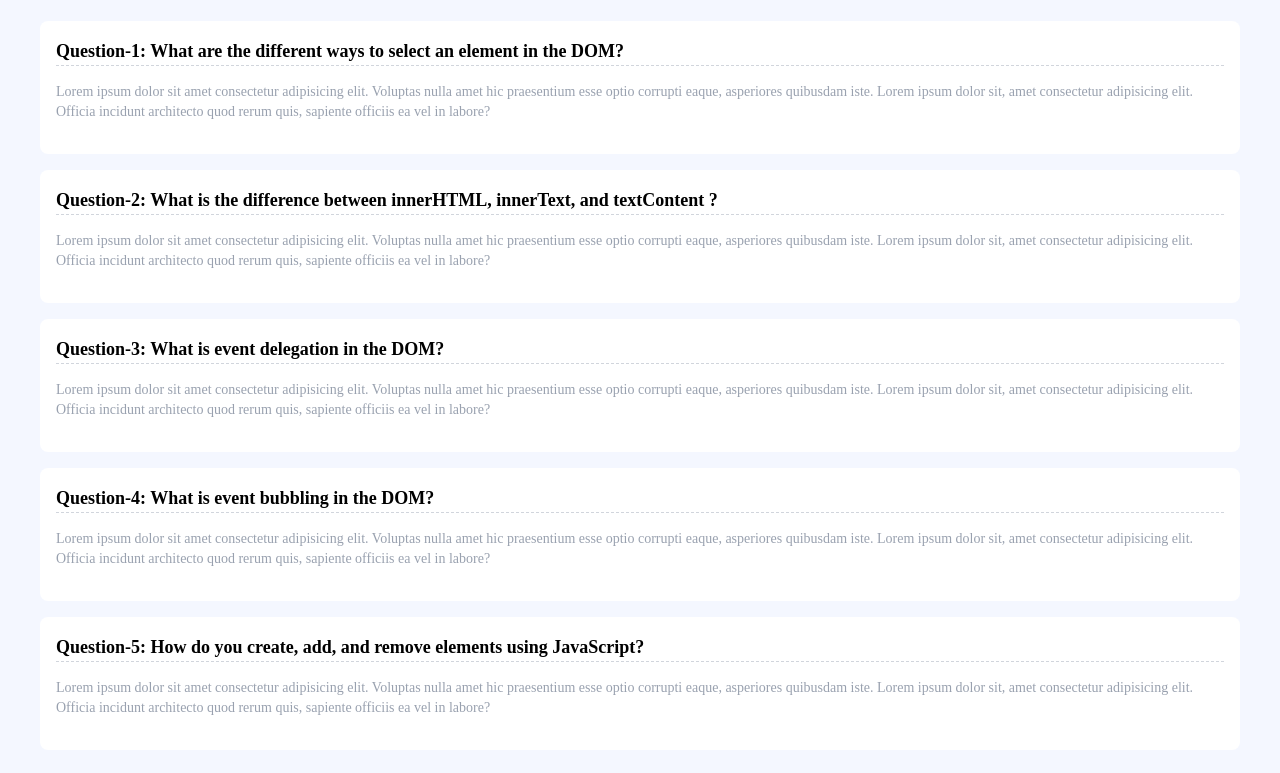
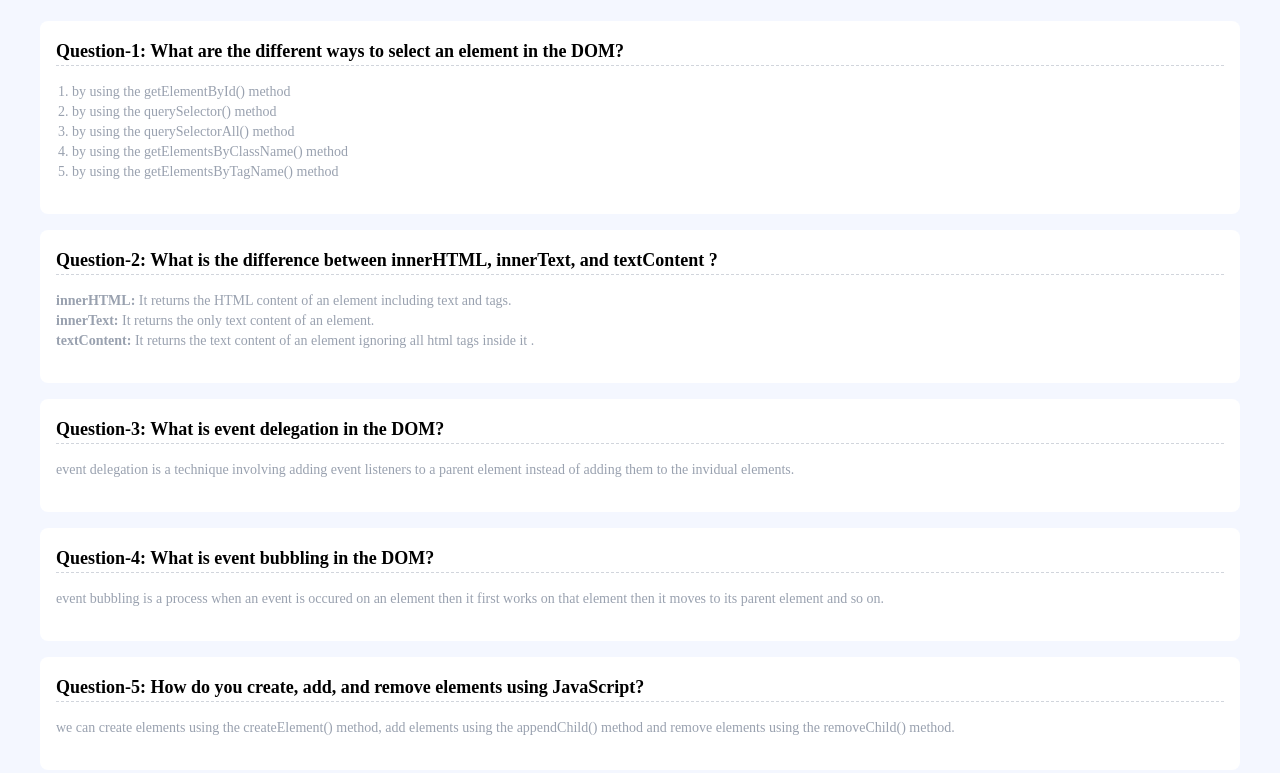
Before and after one commit to suraiya-jahan-bhuiyan-sraboni/Dev-board, a website: page blog.html in a window 1280 px wide. Shown: the part 187-960 px from the top of the page. Drawn offline with Linux system fonts and the light colour scheme.

Commit message:
blog page done

```diff
--- a/blog.html
+++ b/blog.html
@@ -27,30 +27,34 @@
     <div class="p-4 bg-white mx-10 rounded-lg mb-4">
         <h1 class=" font-bold text-lg border-b-1 border-dashed border-gray-300
         ">Question-1: What are the different ways to select an element in the DOM?</h1>
-        <p class="text-gray-400 my-4 text-sm">
-            Lorem ipsum dolor sit amet consectetur adipisicing elit. Voluptas nulla amet hic praesentium esse optio
-            corrupti eaque, asperiores quibusdam iste. Lorem ipsum dolor sit, amet consectetur adipisicing elit. Officia
-            incidunt architecto quod rerum quis, sapiente officiis ea vel in labore?
-        </p>
+        <div class="text-gray-400 my-4 text-sm px-4">
+            <ol class="list-decimal list-outside">
+                <li>by using the getElementById() method</li>
+                <li>by using the querySelector() method</li>
+                <li>by using the querySelectorAll() method</li>
+                <li>by using the getElementsByClassName() method</li>
+                <li>by using the getElementsByTagName() method</li>
+
+            </ol>
+        </div>
     </div>
     <!-- question 2 -->
     <div class="p-4 bg-white mx-10 rounded-lg mb-4">
         <h1 class=" font-bold text-lg border-b-1 border-dashed border-gray-300
             ">Question-2: What is the difference between innerHTML, innerText, and textContent ?</h1>
-        <p class="text-gray-400 my-4 text-sm">
-            Lorem ipsum dolor sit amet consectetur adipisicing elit. Voluptas nulla amet hic praesentium esse optio
-            corrupti eaque, asperiores quibusdam iste. Lorem ipsum dolor sit, amet consectetur adipisicing elit. Officia
-            incidunt architecto quod rerum quis, sapiente officiis ea vel in labore?
+        <p class="text-gray-400 my-4 text-sm ">
+            <b>innerHTML:</b> It returns the HTML content of an element including text and tags. <br>
+            <b>innerText: </b> It returns the only text content of an element. <br>
+            <b>textContent:</b> It returns the text content of an element ignoring all html tags inside it .
         </p>
     </div>
     <!-- question 3 -->
     <div class="p-4 bg-white mx-10 rounded-lg mb-4">
         <h1 class=" font-bold text-lg border-b-1 border-dashed border-gray-300
             ">Question-3: What is event delegation in the DOM?</h1>
-        <p class="text-gray-400 my-4 text-sm">
-            Lorem ipsum dolor sit amet consectetur adipisicing elit. Voluptas nulla amet hic praesentium esse optio
-            corrupti eaque, asperiores quibusdam iste. Lorem ipsum dolor sit, amet consectetur adipisicing elit. Officia
-            incidunt architecto quod rerum quis, sapiente officiis ea vel in labore?
+        <p class="text-gray-400 my-4 text-sm ">
+            event delegation is a technique involving adding event listeners to a parent element instead of adding them to
+            the invidual elements.
         </p>
     </div>
     <!-- question 4-->
@@ -58,9 +62,8 @@
         <h1 class=" font-bold text-lg border-b-1 border-dashed border-gray-300
             ">Question-4: What is event bubbling in the DOM?</h1>
         <p class="text-gray-400 my-4 text-sm">
-            Lorem ipsum dolor sit amet consectetur adipisicing elit. Voluptas nulla amet hic praesentium esse optio
-            corrupti eaque, asperiores quibusdam iste. Lorem ipsum dolor sit, amet consectetur adipisicing elit. Officia
-            incidunt architecto quod rerum quis, sapiente officiis ea vel in labore?
+            event bubbling is a process when an event is occured on an element then it first works on that element then it
+            moves to its parent element and so on.
         </p>
     </div>
     <!-- question 5 -->
@@ -68,9 +71,8 @@
         <h1 class=" font-bold text-lg border-b-1 border-dashed border-gray-300
             ">Question-5: How do you create, add, and remove elements using JavaScript?</h1>
         <p class="text-gray-400 my-4 text-sm">
-            Lorem ipsum dolor sit amet consectetur adipisicing elit. Voluptas nulla amet hic praesentium esse optio
-            corrupti eaque, asperiores quibusdam iste. Lorem ipsum dolor sit, amet consectetur adipisicing elit. Officia
-            incidunt architecto quod rerum quis, sapiente officiis ea vel in labore?
+            we can create elements using the createElement() method, add elements using the appendChild() method and remove
+            elements using the removeChild() method.
         </p>
     </div>
 
```
